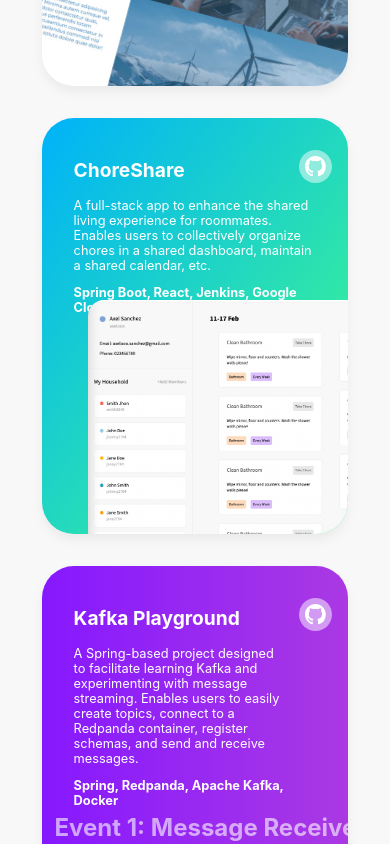
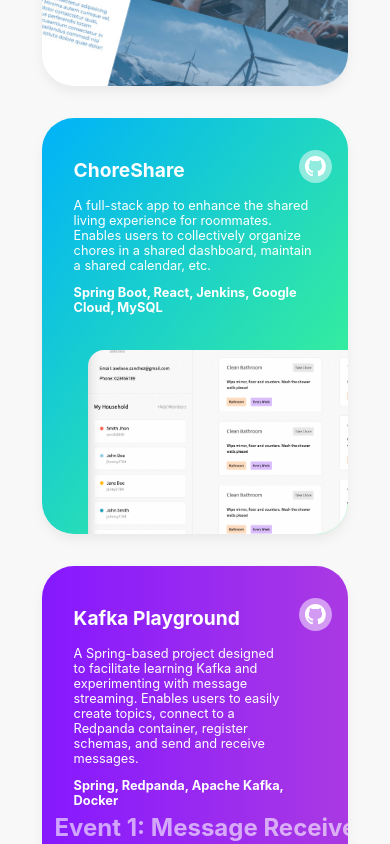
Before and after one commit to podgaietska/Personal-Portfolio, a React (Create React App) app: page / in a window 390 px wide. Shown: the part 2906-3750 px from the top of the page. Built offline with nearby package versions, Linux system fonts and the light colour scheme.

Commit message:
styling fix

```diff
--- a/src/App.css
+++ b/src/App.css
@@ -796,7 +796,8 @@ a {
     left: -4rem;
   }
 
-  .gradetracker-image {
+  .gradetracker-image,
+  .chore-share-image {
     height: 200px;
   }
 
```
